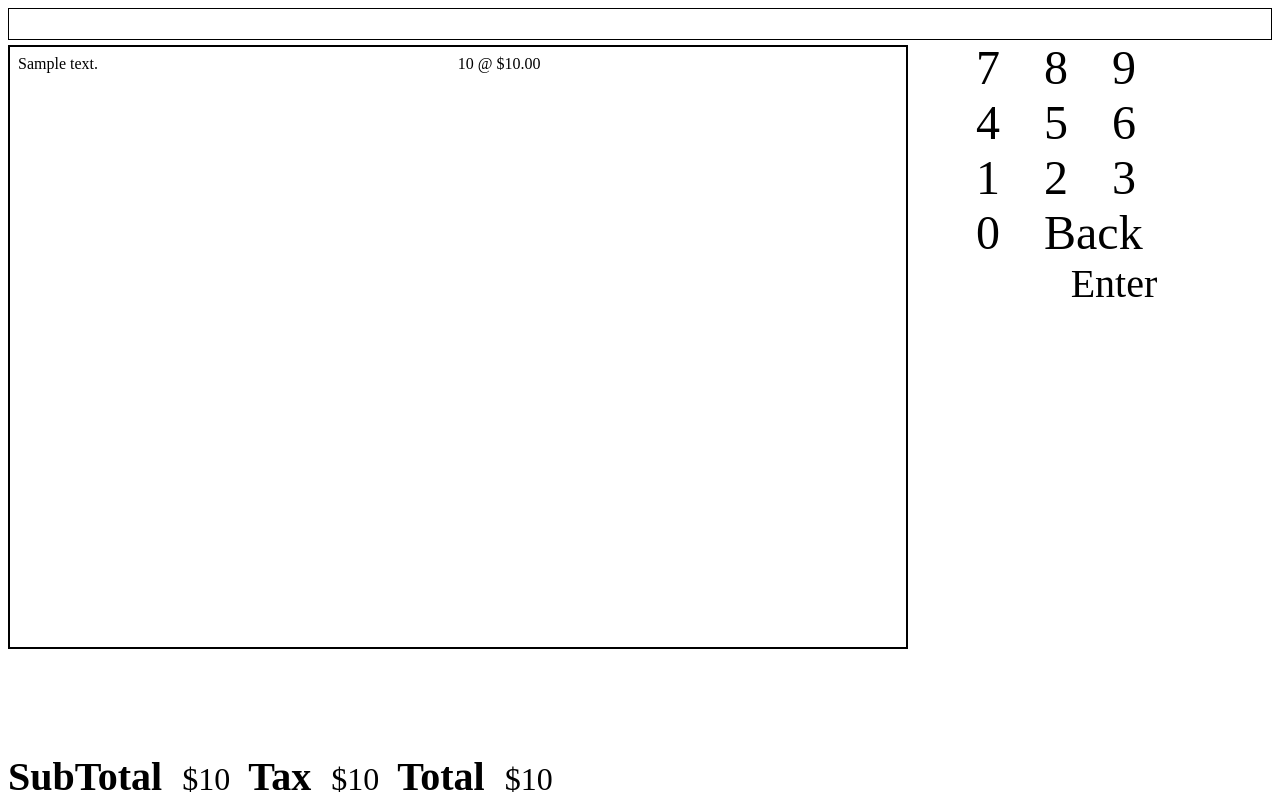
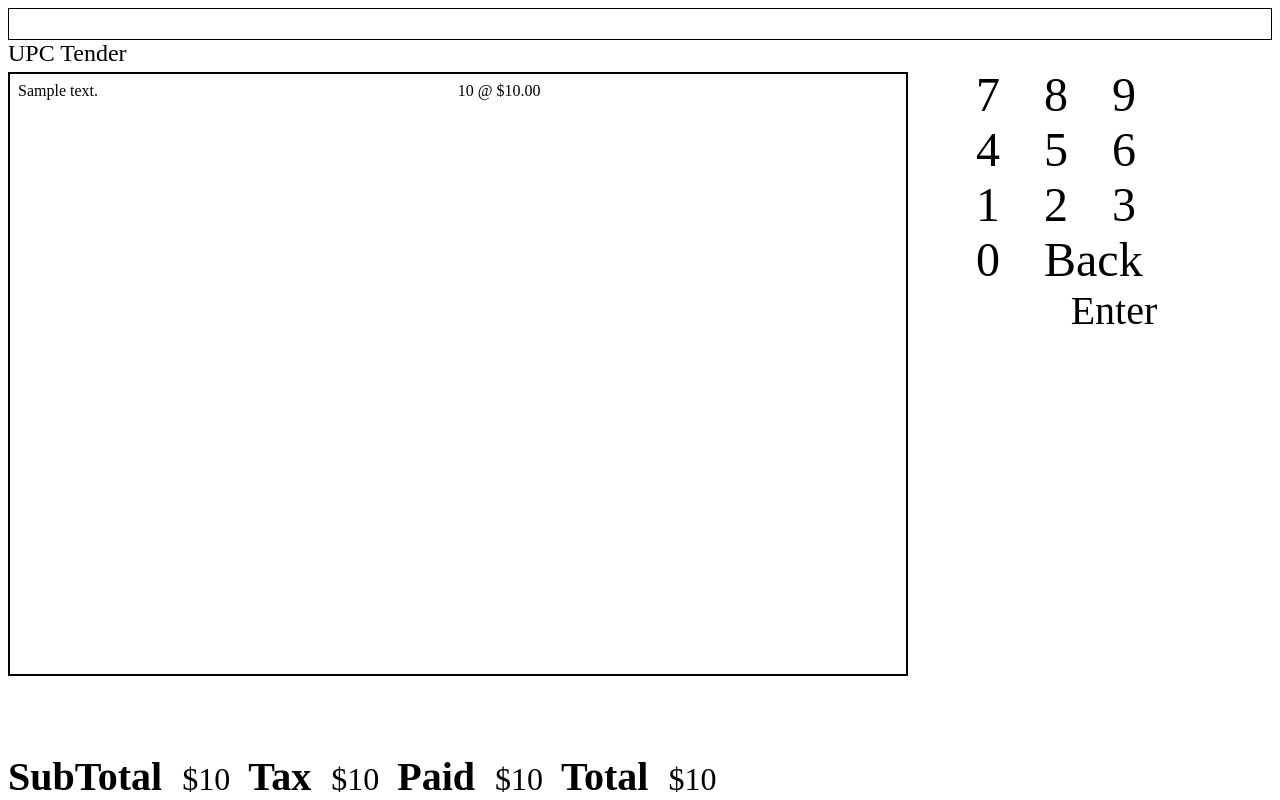
Before and after one commit to maxolasersquad/orthosie, a Django app: template templates/register/index.html in a window 1280 px wide. Run offline with Django 3.2, Linux system fonts and the light colour scheme; tables that the repository leaves empty hold one stand-in row (values such as "Sample post"); the template is opened without the code that fills it: values that come from a table or form of the project are taken from there, most other values are stand-ins (such as "Sample title", 1, 10 or a date in 2020).

Commit message:
Added ability for customers to pay.

```diff
--- a/register/models.py
+++ b/register/models.py
@@ -62,6 +62,13 @@ class Transaction(models.Model):
                 price=item.price\
             )
 
+    def create_tender(self, amount, type):
+        if type in ('CASH', 'CHECK', 'CREDIT', 'EBT'):
+            return self.tender_set.create(\
+                amount=amount,\
+                type=type\
+            )
+
     def get_totals(self):
         total = 0
         tax = 0
@@ -70,7 +77,10 @@ class Transaction(models.Model):
             if line_item.item.taxable:
                 tax = Decimal(tax) + line_item.price * Decimal('.07')
         tax = tax.quantize(Decimal(10) ** -2).normalize()
-        transaction_total = TransactionTotal(total, tax)
+        paid_total = 0
+        for tender in self.tender_set.all():
+            paid_total = paid_total + tender.amount
+        transaction_total = TransactionTotal(total, tax, paid_total)
         return transaction_total
 
     class Meta:
@@ -91,8 +101,14 @@ class LineItem(models.Model):
     def total(self):
         return self.price * self.quantity
 
+class Tender(models.Model):
+    transaction = models.ForeignKey(Transaction)
+    amount = models.DecimalField(max_digits=17, decimal_places=2)
+    type = models.CharField(max_length=30)
+
 class TransactionTotal():
-    def __init__(self, sub_total, tax_total):
+    def __init__(self, sub_total, tax_total, paid_total):
         self.sub_total = sub_total
         self.tax_total = tax_total
-        self.total = sub_total + tax_total
+        self.paid_total = paid_total
+        self.total = sub_total + tax_total - paid_total
--- a/register/urls.py
+++ b/register/urls.py
@@ -4,4 +4,5 @@ from register import views
 urlpatterns = patterns('',
     url(r'^$', views.index, name='index'),
     url(r'process_upc/', views.process_upc, name='process_upc'),
+    url(r'tender_transaction/', views.tender_transaction, name='tender_transaction'),
 )
--- a/static/css/register.css
+++ b/static/css/register.css
@@ -51,6 +51,7 @@
 .numpad_number {
   margin: 20px;
   font-size: 3em;
+  cursor: pointer;
 }
 
 #totals {
@@ -70,3 +71,12 @@
   font-size: 2em;
   margin-right: 10px;
 }
+
+.ringtype {
+  font-size: 1.5em;
+  cursor: pointer;
+}
+
+.selected_ringtype {
+  background-color: #ddd;
+}
--- a/static/js/input.js
+++ b/static/js/input.js
@@ -20,6 +20,8 @@ if (Orthosie === undefined) {
 }
 
 Orthosie.input = {
+  input_mode: 'upc',
+
   append: function(key) {
     $('#register_input').append(key);
   },
@@ -29,6 +31,8 @@ Orthosie.input = {
   },
 
   submit: function() {
+    switch (Orthosie.input.input_mode) {
+      case 'upc':
         post_args = {
           upc: $('#register_input').html(),
           quantity: 1
@@ -44,6 +48,7 @@ Orthosie.input = {
               $('#transactions>table tr:last').after('<tr><td>' + data.vendor + ' ' + data.name + '</td><td>' + data.quantity + ' @ $' + data.price + '</td></tr>');
               $('#sub_total_value').html('$' + data.subtotal);
               $('#tax_total_value').html('$' + data.taxtotal);
+              $('#paid_total_value').html('$' + data.paidtotal);
               $('#total_value').html('$' + data.total);
               $('#transactions').scrollTop($("#transactions")[0].scrollHeight);
             }
@@ -55,6 +60,44 @@ Orthosie.input = {
             alert('There was an error processing the request.')
           }
         });
+        break;
+      case 'tender':
+        post_args = {
+          tender: $('#register_input').html(),
+          quantity: 1
+        };
+        post_args[$('#csrf_token>input').attr('name')] = $('#csrf_token>input').attr('value');
+        $.ajax({
+          url: '/register/tender_transaction/',
+          data: post_args,
+          type: 'POST',
+          dataType: 'json',
+          success: function(data, status) {
+            $('#sub_total_value').html('$' + data.subtotal);
+            $('#tax_total_value').html('$' + data.taxtotal);
+            $('#paid_total_value').html('$' + data.paidtotal);
+            $('#total_value').html('$' + data.total);
+          },
+          error: function(xhr, text, error) {
+            alert('There was an error processing the request.')
+          }
+        });
+        break;
+
+    }
     $('#register_input').html('');
+  },
+  set_inputtype: function(type) {
+    $('.selected_ringtype').removeClass('selected_ringtype');
+    switch (type) {
+      case 'upc':
+        Orthosie.input.input_mode = 'upc';
+        $('#ring_upc').addClass('selected_ringtype');
+      break;
+      case 'tender':
+        Orthosie.input.input_mode = 'tender';
+        $('#ring_tender').addClass('selected_ringtype');
+      break;
     }
   }
+}
--- a/templates/register/index.html
+++ b/templates/register/index.html
@@ -48,6 +48,9 @@
     <div id='input'>
 {% include "register/input.html" %}
     </div>
+    <div id='tender'>
+{%include "register/ringtype.html" %}
+    </div>
     <div id='transactions'>
 {% include "register/transactions.html" %}
     </div>
@@ -55,8 +58,8 @@
 {% include "register/totals.html" %}
     </div>
 {% include "register/numpad.html" %}
-  <form id="csrf_token">
-    {% csrf_token %}
-  </form>
+    <form id="csrf_token">
+      {% csrf_token %}
+    </form>
   </body>
 </html>
--- a/templates/register/process_upc.json
+++ b/templates/register/process_upc.json
@@ -7,7 +7,8 @@
   "quantity": {{ quantity }},
   "subtotal": {{ transaction.sub_total }},
   "taxtotal": {{ transaction.tax_total }},
-  "total": {{ transaction.total }}
+  "paidtotal": {{ transaction.paid_total }},
+  "total": {{ transaction.total }},
 {% else %}
   "error": "Invalid Scan"
 {% endif %}
--- /dev/null
+++ b/templates/register/ringtype.html
@@ -0,0 +1,6 @@
+<span class='ringtype' id='ring_upc' onclick='Orthosie.input.set_inputtype("upc");'>
+  UPC
+</span>
+<span class='ringtype' id='ring_tender' onclick=Orthosie.input.set_inputtype("tender");>
+  Tender
+</span>
--- /dev/null
+++ b/templates/register/tender_transaction.json
@@ -0,0 +1,6 @@
+{
+  "subtotal": {{ transaction.sub_total }},
+  "taxtotal": {{ transaction.tax_total }},
+  "paidtotal": {{ transaction.paid_total }},
+  "total": {{ transaction.total }}
+}
--- a/templates/register/totals.html
+++ b/templates/register/totals.html
@@ -29,6 +29,14 @@
   <div id='tax_total_value' class='total_value'>
     ${{ transaction_total.tax_total }}
   </div>
+
+  <div id='paid_header' class='total_header'>
+    Paid
+  </div>
+  <div id='paid_total_value' class='total_value'>
+    ${{ transaction_total.paid_total }}
+  </div>
+
   <div id='total_header' class='total_header'>
     Total
   </div>
```
Also changed, not shown: register/views.py (+8 -0 lines). Lines whose indentation alone changed are shown as unchanged.
